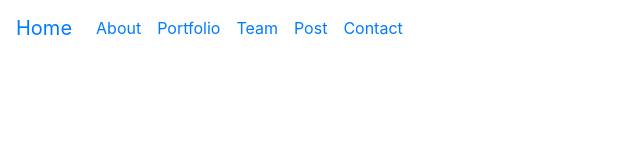
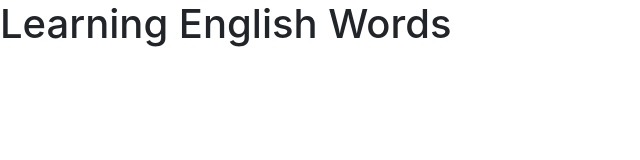
Before and after one commit to YaroslavMelnyk/Web-design, a plain HTML site: page LearningEnglishWords(lab1)/index.html in a window 1280 px wide. Shown: the whole page, without its empty margins (0-640 px from the left). Drawn offline with nearby package versions, Linux system fonts and the light colour scheme.

Commit message:
version4-6: Initialed commit

```diff
--- a/LearningEnglishWords(lab1)/index.html
+++ b/LearningEnglishWords(lab1)/index.html
@@ -3,62 +3,30 @@
   <head>
     <!-- Required meta tags -->
     <meta charset="utf-8">
-    <meta name="viewport" content="width=device-width, initial-scale=1">
+    <meta name="viewport" content="width=device-width, initial-scale=1, shrink-to-fit=no">
 
     <!-- Bootstrap CSS -->
-    <!--<link href="https://cdn.jsdelivr.net/npm/bootstrap@5.0.0-beta2/dist/css/bootstrap.min.css" rel="stylesheet" integrity="sha384-BmbxuPwQa2lc/FVzBcNJ7UAyJxM6wuqIj61tLrc4wSX0szH/Ev+nYRRuWlolflfl" crossorigin="anonymous">-->
     <link rel="stylesheet" href="https://cdn.jsdelivr.net/npm/bootstrap@4.6.0/dist/css/bootstrap.min.css"
     integrity="sha384-B0vP5xmATw1+K9KRQjQERJvTumQW0nPEzvF6L/Z6nronJ3oUOFUFpCjEUQouq2+l" crossorigin="anonymous">
-
-    <link rel="stylesheet" type="test/css" href="css/style.css">
 
     <title>Learning English Words</title>
   </head>
   <body>
-    <!--<h1>Learning English Words</h1>-->
+    <h1>Learning English Words</h1>
 
-    <!-- Menu -->
-    <nav class="navbar navbar-expand-lg fixed-top ">
-      <a class="navbar-brand" href="#">Home</a>
-      <button class="navbar-toggler" type="button" data-toggle="collapse" data-target="#navbarSupportedContent" aria-controls="navbarSupportedContent"
-      aria-expanded="false" aria-label="Toggle navigation">
-        <span class="navbar-toggler-icon"></span>
-      </button>
-      <div class="collapse navbar-collapse " id="navbarSupportedContent">
-        <ul class="navbar-nav mr-4">
+    <!-- Optional JavaScript; choose one of the two! -->
 
-          <li class="nav-item">
-            <a class="nav-link" href="#">About</a>
-          </li>
-          <li class="nav-item">
-            <a class="nav-link " href="#">Portfolio</a>
-          </li>
-          <li class="nav-item">
-            <a class="nav-link " href="#">Team</a>
-          </li>
-          <li class="nav-item">
-            <a class="nav-link " href="#">Post</a>
-          </li>
-          <li class="nav-item">
-            <a class="nav-link " href="#">Contact</a>
-          </li>
-        </ul>
-
-      </div>
-   </nav>
-
-    <!-- Option 1: Bootstrap Bundle with Popper -->
-    <!--<script src="https://cdn.jsdelivr.net/npm/bootstrap@5.0.0-beta2/dist/js/bootstrap.bundle.min.js" integrity="sha384-b5kHyXgcpbZJO/tY9Ul7kGkf1S0CWuKcCD38l8YkeH8z8QjE0GmW1gYU5S9FOnJ0" crossorigin="anonymous"></script>-->
+    <!-- Option 1: jQuery and Bootstrap Bundle (includes Popper) -->
     <script src="https://code.jquery.com/jquery-3.5.1.slim.min.js"
     integrity="sha384-DfXdz2htPH0lsSSs5nCTpuj/zy4C+OGpamoFVy38MVBnE+IbbVYUew+OrCXaRkfj" crossorigin="anonymous"></script>
     <script src="https://cdn.jsdelivr.net/npm/bootstrap@4.6.0/dist/js/bootstrap.bundle.min.js"
     integrity="sha384-Piv4xVNRyMGpqkS2by6br4gNJ7DXjqk09RmUpJ8jgGtD7zP9yug3goQfGII0yAns" crossorigin="anonymous"></script>
 
-
     <!-- Option 2: Separate Popper and Bootstrap JS -->
     <!--
-    <script src="https://cdn.jsdelivr.net/npm/@popperjs/core@2.6.0/dist/umd/popper.min.js" integrity="sha384-KsvD1yqQ1/1+IA7gi3P0tyJcT3vR+NdBTt13hSJ2lnve8agRGXTTyNaBYmCR/Nwi" crossorigin="anonymous"></script>
-    <script src="https://cdn.jsdelivr.net/npm/bootstrap@5.0.0-beta2/dist/js/bootstrap.min.js" integrity="sha384-nsg8ua9HAw1y0W1btsyWgBklPnCUAFLuTMS2G72MMONqmOymq585AcH49TLBQObG" crossorigin="anonymous"></script>
+    <script src="https://code.jquery.com/jquery-3.5.1.slim.min.js" integrity="sha384-DfXdz2htPH0lsSSs5nCTpuj/zy4C+OGpamoFVy38MVBnE+IbbVYUew+OrCXaRkfj" crossorigin="anonymous"></script>
+    <script src="https://cdn.jsdelivr.net/npm/popper.js@1.16.1/dist/umd/popper.min.js" integrity="sha384-9/reFTGAW83EW2RDu2S0VKaIzap3H66lZH81PoYlFhbGU+6BZp6G7niu735Sk7lN" crossorigin="anonymous"></script>
+    <script src="https://cdn.jsdelivr.net/npm/bootstrap@4.6.0/dist/js/bootstrap.min.js" integrity="sha384-+YQ4JLhjyBLPDQt//I+STsc9iw4uQqACwlvpslubQzn4u2UU2UFM80nGisd026JF" crossorigin="anonymous"></script>
     -->
   </body>
 </html>
```
